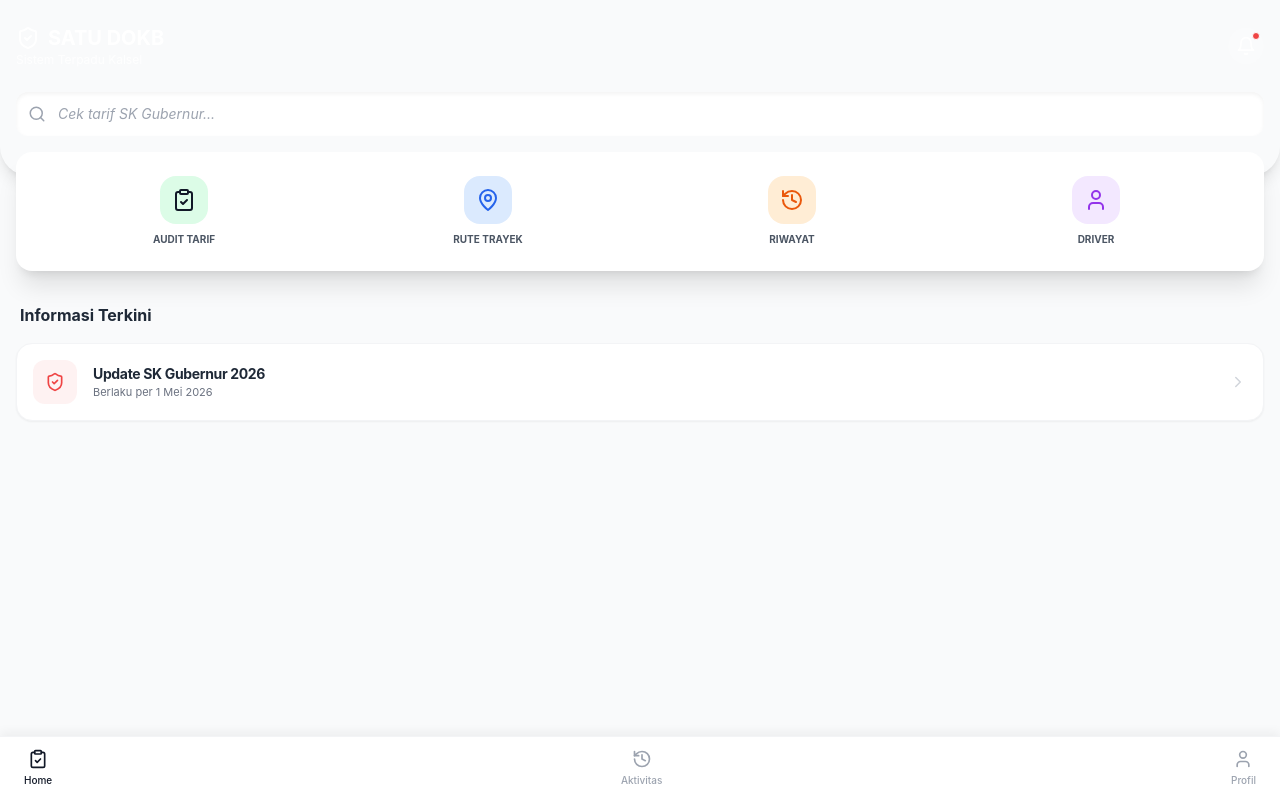
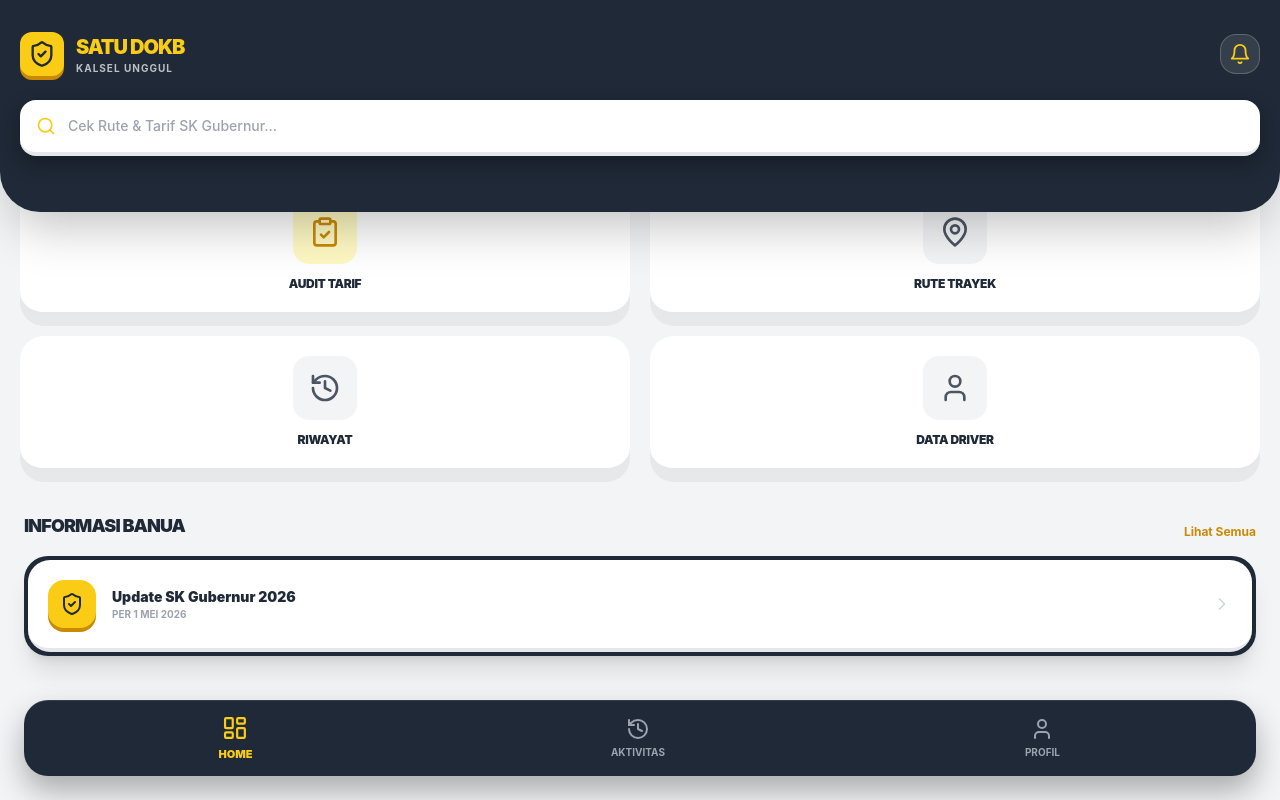
Before and after one commit to auditdokbkalsel/satu-dokb-app, a React (Vite) app: page / in a window 1280 px wide. Built offline with nearby package versions, Linux system fonts and the light colour scheme; the HTML template or start-up script is replaced by a standard one.

Commit message:
Update App.tsx

```diff
--- a/src/App.tsx
+++ b/src/App.tsx
@@ -7,94 +7,114 @@ import {
   Bell,
   Search,
   ChevronRight,
-  ShieldCheck
+  ShieldCheck,
+  LayoutDashboard
 } from 'lucide-react';
 
 function App() {
   return (
-    <div className="min-h-screen pb-20">
-      {/* HEADER / TOP BAR */}
-      <div className="bg-dokb-green p-4 pt-6 pb-10 text-white rounded-b-[30px] shadow-lg">
+    <div className="min-h-screen bg-gray-100 pb-24 text-dokb-grey">
+      {/* HEADER - DARK GREY KALSEL */}
+      <div className="bg-dokb-grey p-5 pt-8 pb-14 text-white rounded-b-[40px] shadow-2xl relative">
         <div className="flex justify-between items-center mb-6">
+          <div className="flex items-center gap-3">
+            <div className="bg-dokb-yellow p-2 rounded-xl shadow-[0_4px_0_0_#ca8a04]">
+               <ShieldCheck size={28} className="text-dokb-grey" />
+            </div>
             <div>
-            <h1 className="text-xl font-bold flex items-center gap-2">
-              <ShieldCheck size={24} /> SATU DOKB
+              <h1 className="text-xl font-black tracking-tighter text-dokb-yellow">
+                SATU DOKB
               </h1>
-            <p className="text-xs opacity-90">Sistem Terpadu Kalsel</p>
+              <p className="text-[10px] font-bold opacity-70 uppercase tracking-widest">Kalsel Unggul</p>
             </div>
-          <button className="bg-white/20 p-2 rounded-full relative">
-            <Bell size={20} />
-            <span className="absolute top-1 right-1 w-2 h-2 bg-red-500 rounded-full border border-white"></span>
+          </div>
+          <button className="bg-white/10 p-2 rounded-2xl border border-white/20 active:scale-95 transition-all">
+            <Bell size={22} className="text-dokb-yellow" />
           </button>
         </div>
 
-        {/* SEARCH BAR PALSU (BIAR KEREN) */}
-        <div className="bg-white rounded-xl p-3 flex items-center gap-3 text-gray-400 shadow-inner">
-          <Search size={18} />
-          <span className="text-sm italic">Cek tarif SK Gubernur...</span>
+        {/* SEARCH BAR TIMBUL */}
+        <div className="bg-white rounded-2xl p-4 flex items-center gap-3 text-gray-400 shadow-[0_8px_20px_rgba(0,0,0,0.3)] border-b-4 border-gray-200">
+          <Search size={20} className="text-dokb-yellow" />
+          <span className="text-sm font-medium">Cek Rute & Tarif SK Gubernur...</span>
         </div>
       </div>
 
-      {/* QUICK ACTIONS / MAIN MENU */}
-      <div className="px-4 -mt-6">
-        <div className="bg-white rounded-2xl p-6 shadow-xl grid grid-cols-4 gap-4">
-          <div className="flex flex-col items-center gap-2">
-            <div className="bg-green-100 p-3 rounded-2xl text-dokb-green">
-              <ClipboardCheck size={24} />
+      {/* QUICK ACTIONS - TOMBOL TIMBUL */}
+      <div className="px-5 -mt-8">
+        <div className="grid grid-cols-2 gap-5">
+          {/* Menu Audit */}
+          <button className="bg-white rounded-3xl p-5 shadow-[0_10px_0_0_rgba(0,0,0,0.05)] border-b-4 border-gray-200 active:translate-y-1 active:border-b-0 transition-all flex flex-col items-center gap-3">
+            <div className="bg-yellow-100 p-4 rounded-2xl text-yellow-600">
+              <ClipboardCheck size={32} />
             </div>
-            <span className="text-[10px] font-bold text-gray-600 text-center uppercase">Audit Tarif</span>
+            <span className="text-xs font-black uppercase tracking-tight">Audit Tarif</span>
+          </button>
+
+          {/* Menu Rute */}
+          <button className="bg-white rounded-3xl p-5 shadow-[0_10px_0_0_rgba(0,0,0,0.05)] border-b-4 border-gray-200 active:translate-y-1 active:border-b-0 transition-all flex flex-col items-center gap-3">
+            <div className="bg-gray-100 p-4 rounded-2xl text-gray-600">
+              <MapPin size={32} />
             </div>
-          <div className="flex flex-col items-center gap-2">
-            <div className="bg-blue-100 p-3 rounded-2xl text-blue-600">
-              <MapPin size={24} />
+            <span className="text-xs font-black uppercase tracking-tight">Rute Trayek</span>
+          </button>
+
+          {/* Menu Riwayat */}
+          <button className="bg-white rounded-3xl p-5 shadow-[0_10px_0_0_rgba(0,0,0,0.05)] border-b-4 border-gray-200 active:translate-y-1 active:border-b-0 transition-all flex flex-col items-center gap-3">
+            <div className="bg-gray-100 p-4 rounded-2xl text-gray-600">
+              <History size={32} />
             </div>
-            <span className="text-[10px] font-bold text-gray-600 text-center uppercase">Rute Trayek</span>
+            <span className="text-xs font-black uppercase tracking-tight">Riwayat</span>
+          </button>
+
+          {/* Menu Driver */}
+          <button className="bg-white rounded-3xl p-5 shadow-[0_10px_0_0_rgba(0,0,0,0.05)] border-b-4 border-gray-200 active:translate-y-1 active:border-b-0 transition-all flex flex-col items-center gap-3">
+            <div className="bg-gray-100 p-4 rounded-2xl text-gray-600">
+              <User size={32} />
             </div>
-          <div className="flex flex-col items-center gap-2">
-            <div className="bg-orange-100 p-3 rounded-2xl text-orange-600">
-              <History size={24} />
+            <span className="text-xs font-black uppercase tracking-tight">Data Driver</span>
+          </button>
         </div>
-            <span className="text-[10px] font-bold text-gray-600 text-center uppercase">Riwayat</span>
       </div>
-          <div className="flex flex-col items-center gap-2">
-            <div className="bg-purple-100 p-3 rounded-2xl text-purple-600">
-              <User size={24} />
+
+      {/* INFO SECTION */}
+      <div className="px-6 mt-10">
+        <div className="flex justify-between items-end mb-4">
+          <h2 className="font-black text-lg uppercase tracking-tighter">Informasi Banua</h2>
+          <span className="text-xs font-bold text-yellow-600">Lihat Semua</span>
         </div>
-            <span className="text-[10px] font-bold text-gray-600 text-center uppercase">Driver</span>
+
+        <div className="bg-dokb-grey rounded-3xl p-1 shadow-xl">
+           <div className="bg-white rounded-[22px] p-5 flex items-center justify-between border-b-4 border-gray-200">
+            <div className="flex items-center gap-4">
+              <div className="bg-yellow-400 p-3 rounded-2xl shadow-[0_4px_0_0_#ca8a04]">
+                <ShieldCheck size={24} className="text-dokb-grey" />
+              </div>
+              <div>
+                <p className="text-sm font-black text-gray-800">Update SK Gubernur 2026</p>
+                <p className="text-[10px] font-bold text-gray-400 uppercase">Per 1 Mei 2026</p>
+              </div>
+            </div>
+            <ChevronRight size={20} className="text-gray-300" />
           </div>
         </div>
       </div>
 
-      {/* INFO SECTION */}
-      <div className="px-4 mt-8">
-        <h2 className="font-bold text-gray-800 mb-4 px-1">Informasi Terkini</h2>
-        <div className="bg-white rounded-2xl border border-gray-100 p-4 shadow-sm flex items-center justify-between mb-4">
-          <div className="flex items-center gap-4">
-            <div className="bg-red-50 p-3 rounded-xl text-red-500">
-              <ShieldCheck size={20} />
-            </div>
-            <div>
-              <p className="text-sm font-bold text-gray-800 tracking-tight">Update SK Gubernur 2026</p>
-              <p className="text-[11px] text-gray-500">Berlaku per 1 Mei 2026</p>
-            </div>
-          </div>
-          <ChevronRight size={18} className="text-gray-300" />
-        </div>
-      </div>
-
-      {/* BOTTOM NAVIGATION BARS */}
-      <div className="fixed bottom-0 left-0 right-0 bg-white border-t border-gray-100 px-6 py-3 flex justify-between items-center shadow-[0_-4px_10px_rgba(0,0,0,0.05)]">
-        <div className="flex flex-col items-center text-dokb-green">
-          <ClipboardCheck size={20} />
-          <span className="text-[10px] mt-1 font-medium">Home</span>
+      {/* BOTTOM NAV - TIMBUL */}
+      <div className="fixed bottom-6 left-6 right-6">
+        <div className="bg-dokb-grey rounded-3xl p-4 shadow-[0_15px_30px_rgba(0,0,0,0.3)] flex justify-around items-center border-t border-white/10">
+          <div className="flex flex-col items-center text-dokb-yellow transform scale-110">
+            <LayoutDashboard size={24} />
+            <span className="text-[10px] mt-1 font-black uppercase">Home</span>
           </div>
           <div className="flex flex-col items-center text-gray-400">
-          <History size={20} />
-          <span className="text-[10px] mt-1 font-medium">Aktivitas</span>
+            <History size={24} />
+            <span className="text-[10px] mt-1 font-bold uppercase">Aktivitas</span>
           </div>
           <div className="flex flex-col items-center text-gray-400">
-          <User size={20} />
-          <span className="text-[10px] mt-1 font-medium">Profil</span>
+            <User size={24} />
+            <span className="text-[10px] mt-1 font-bold uppercase">Profil</span>
+          </div>
         </div>
       </div>
     </div>
```
Lines whose indentation alone changed are shown as unchanged.
